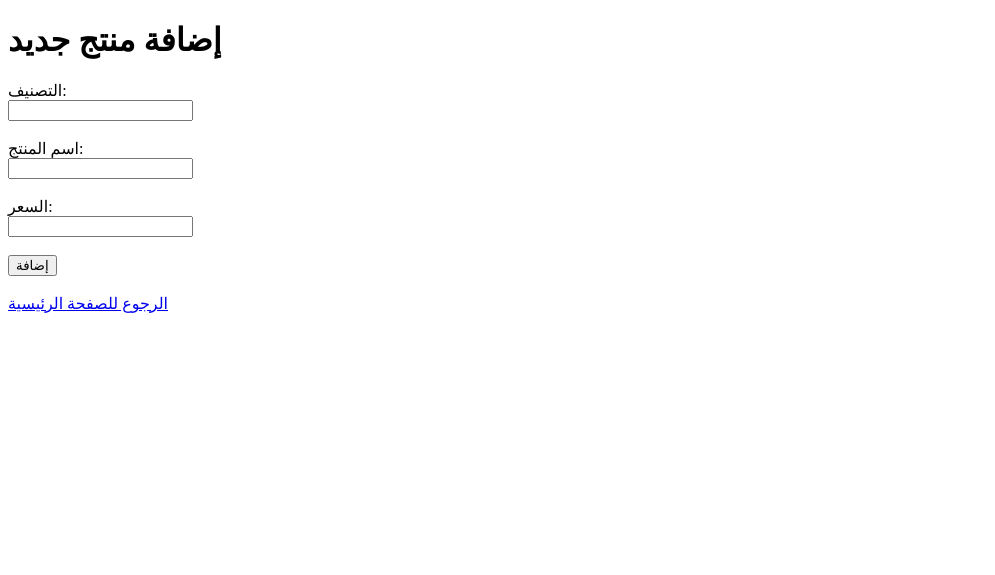
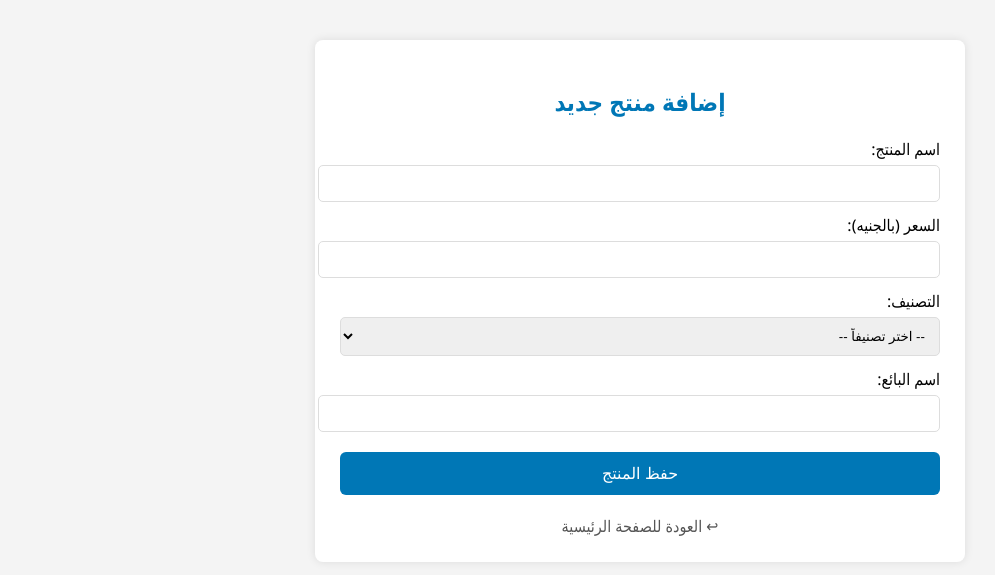
Before and after one commit to Aljaili-Elsmani/Crops-hunter, a Flask app: page /admin in a window 1280 px wide. Shown: the top 575 px of the page, without its empty margins (0-995 px from the left). Run offline with Flask 3, Linux system fonts and the light colour scheme.

Commit message:
Update admin.html

```diff
--- a/templates/admin.html
+++ b/templates/admin.html
@@ -2,24 +2,87 @@
 <html lang="ar">
 <head>
     <meta charset="UTF-8">
-    <title>إضافة منتج</title>
+    <title>إضافة منتج جديد | Crops Hunter</title>
+    <style>
+        body {
+            font-family: 'Segoe UI', Tahoma, Geneva, Verdana, sans-serif;
+            background-color: #f4f4f4;
+            margin: 0;
+            padding: 0;
+            direction: rtl;
+        }
+        .container {
+            max-width: 600px;
+            margin: 40px auto;
+            background-color: white;
+            padding: 25px;
+            border-radius: 8px;
+            box-shadow: 0 0 10px rgba(0,0,0,0.1);
+        }
+        h2 {
+            text-align: center;
+            color: #0077b6;
+        }
+        form label {
+            display: block;
+            margin: 12px 0 5px;
+        }
+        form input, form select {
+            width: 100%;
+            padding: 10px;
+            border: 1px solid #ddd;
+            border-radius: 5px;
+        }
+        form button {
+            margin-top: 20px;
+            width: 100%;
+            padding: 12px;
+            background-color: #0077b6;
+            color: white;
+            border: none;
+            border-radius: 6px;
+            font-size: 16px;
+            cursor: pointer;
+        }
+        form button:hover {
+            background-color: #023e8a;
+        }
+        .back-link {
+            display: block;
+            margin-top: 20px;
+            text-align: center;
+            text-decoration: none;
+            color: #555;
+        }
+    </style>
 </head>
 <body>
-    <h1>إضافة منتج جديد</h1>
-    <form method="POST">
-        <label>التصنيف:</label><br>
-        <input type="text" name="category" required><br><br>
+    <div class="container">
+        <h2>إضافة منتج جديد</h2>
+        <form method="POST">
+            <label for="name">اسم المنتج:</label>
+            <input type="text" id="name" name="name" required>
 
-        <label>اسم المنتج:</label><br>
-        <input type="text" name="name" required><br><br>
+            <label for="price">السعر (بالجنيه):</label>
+            <input type="text" id="price" name="price" required>
 
-        <label>السعر:</label><br>
-        <input type="text" name="price" required><br><br>
+            <label for="category">التصنيف:</label>
+            <select id="category" name="category" required>
+                <option value="">-- اختر تصنيفاً --</option>
+                <option value="حبوب">حبوب</option>
+                <option value="بقوليات">بقوليات</option>
+                <option value="خضروات">خضروات</option>
+                <option value="لحوم">لحوم</option>
+                <option value="محاصيل أخرى">محاصيل أخرى</option>
+            </select>
 
-        <button type="submit">إضافة</button>
-    </form>
+            <label for="seller">اسم البائع:</label>
+            <input type="text" id="seller" name="seller" required>
 
-    <br>
-    <a href="/">الرجوع للصفحة الرئيسية</a>
+            <button type="submit">حفظ المنتج</button>
+        </form>
+
+        <a class="back-link" href="/">↩ العودة للصفحة الرئيسية</a>
+    </div>
 </body>
 </html>
```
